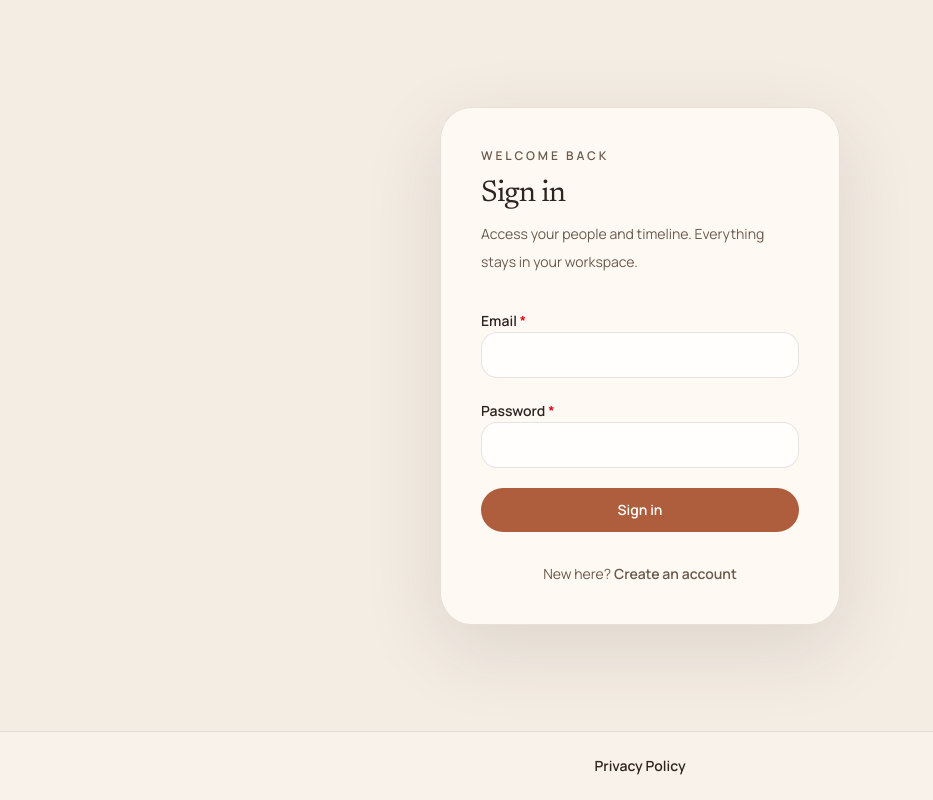
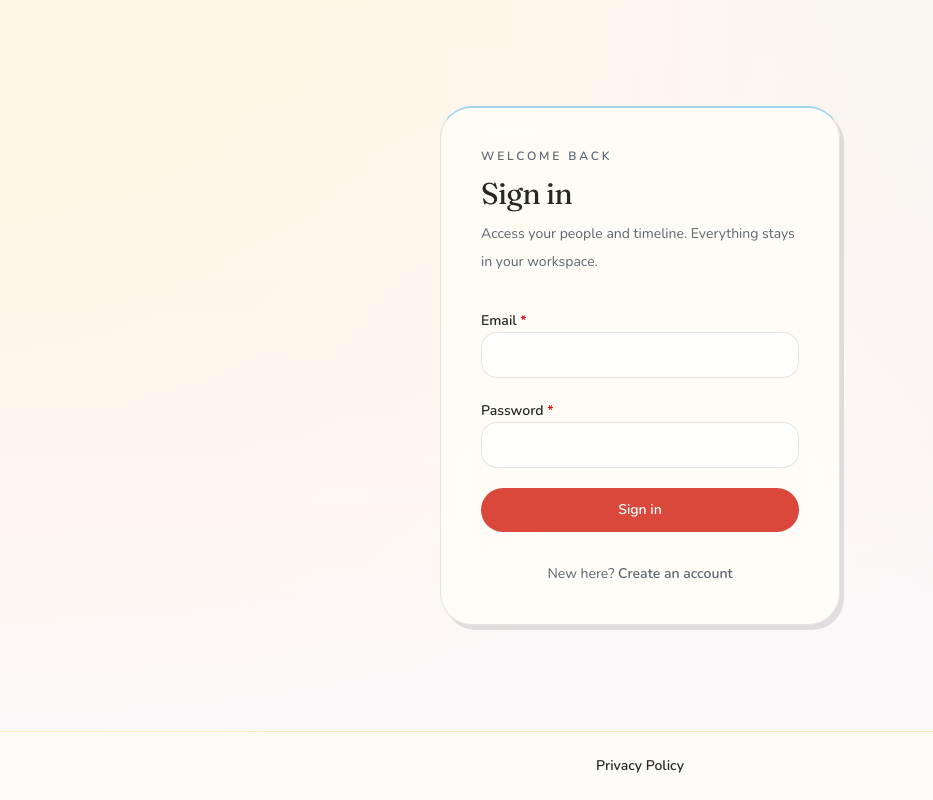
Before and after one commit to bellaslee/tether, a Next.js app: page /login in a window 1280 px wide. Shown: the whole page, without its empty margins (0-933 px from the left). Built offline with nearby package versions, Linux system fonts and the light colour scheme; no server answers.

Commit message:
ui: update design kit

```diff
--- a/src/app/(auth)/login/page.tsx
+++ b/src/app/(auth)/login/page.tsx
@@ -13,7 +13,7 @@ export default async function LoginPage() {
   return (
     <>
     <main className="mx-auto flex w-full max-w-md flex-1 flex-col justify-center px-6 py-16">
-      <div className="card-surface rounded-[2rem] border border-border-soft p-8 sm:p-10">
+      <div className="card-surface rounded-[2rem] border border-border-soft border-t-2 border-t-accent-sky/50 p-8 sm:p-10">
         <p className="text-xs font-semibold uppercase tracking-[0.24em] text-muted">Welcome back</p>
         <h1 className="mt-3 font-display text-3xl tracking-tight">Sign in</h1>
         <p className="mt-2 text-sm leading-7 text-muted">
--- a/src/app/(auth)/signup/page.tsx
+++ b/src/app/(auth)/signup/page.tsx
@@ -13,7 +13,7 @@ export default async function SignupPage() {
   return (
     <>
     <main className="mx-auto flex w-full max-w-md flex-1 flex-col justify-center px-6 py-16">
-      <div className="card-surface rounded-[2rem] border border-border-soft p-8 sm:p-10">
+      <div className="card-surface rounded-[2rem] border border-border-soft border-t-2 border-t-accent-sun/50 p-8 sm:p-10">
         <p className="text-xs font-semibold uppercase tracking-[0.24em] text-muted">Start quietly</p>
         <h1 className="mt-3 font-display text-3xl tracking-tight">Create your account</h1>
         <p className="mt-2 text-sm leading-7 text-muted">
--- a/src/app/globals.css
+++ b/src/app/globals.css
@@ -1,17 +1,31 @@
 @import "tailwindcss";
 
 :root {
-  --background: #f4ede4;
-  --foreground: #2d241d;
-  --surface: rgba(255, 252, 246, 0.85);
-  --surface-strong: rgba(255, 250, 242, 0.96);
-  --border-soft: rgba(89, 66, 47, 0.14);
-  --muted: #6b5a4c;
-  --accent: #ae5d3d;
-  --accent-soft: rgba(174, 93, 61, 0.12);
-  --success: #2e7d5a;
-  --warning: #9d6631;
-  --shadow: 0 24px 80px rgba(66, 42, 26, 0.12);
+  --background: #fff8f0;
+  --foreground: #2a2624;
+  --surface: rgba(255, 253, 248, 0.88);
+  --surface-strong: rgba(255, 251, 244, 0.96);
+  --border-soft: rgba(42, 38, 36, 0.12);
+  --muted: #5c6570;
+  --accent: #d9483b;
+  --accent-soft: rgba(217, 72, 59, 0.14);
+  /** Playful accents (borders, chips) — coral stays primary interactive via --accent */
+  --accent-sun: #e2c230;
+  --accent-sky: #4eb0e0;
+  --accent-sun-soft: rgba(226, 194, 48, 0.22);
+  --accent-sky-soft: rgba(78, 176, 224, 0.2);
+  --success: #2a8f5c;
+  --warning: #c27830;
+  /** Offset drop shadow (down + right), no blur. */
+  --shadow-depth: rgba(42, 38, 50, 0.13);
+  --shadow-depth-soft: rgba(42, 38, 50, 0.07);
+  --shadow: 4px 5px 0 var(--shadow-depth);
+  --shadow-lift: 2px 3px 0 var(--shadow-depth-soft);
+  /** Shared with `body` and sticky chrome — viewport-locked via `background-attachment: fixed` where used. */
+  --page-wash-image:
+    radial-gradient(circle at 0% 0%, rgba(255, 232, 150, 0.16), transparent 55%),
+    radial-gradient(circle at 100% 0%, rgba(170, 220, 255, 0.14), transparent 52%),
+    linear-gradient(180deg, #fff8f0 0%, #fff7f4 48%, #faf9fc 100%);
 }
 
 @theme inline {
@@ -23,27 +37,37 @@
   --color-muted: var(--muted);
   --color-accent: var(--accent);
   --color-accent-soft: var(--accent-soft);
+  --color-accent-sun: var(--accent-sun);
+  --color-accent-sky: var(--accent-sky);
+  --color-accent-sun-soft: var(--accent-sun-soft);
+  --color-accent-sky-soft: var(--accent-sky-soft);
   --color-success: var(--success);
   --color-warning: var(--warning);
-  --font-sans: var(--font-manrope);
-  --font-display: var(--font-newsreader);
+  --font-sans: var(--font-nunito);
+  --font-display: var(--font-fraunces);
 }
 
 * {
   box-sizing: border-box;
 }
 
+/**
+ * Page wash is painted on `body` (not `html`): otherwise a solid body fill
+ * covers the viewport and hides gradients on the root element.
+ */
 html {
-  background:
-    radial-gradient(circle at top left, rgba(245, 189, 113, 0.22), transparent 32%),
-    radial-gradient(circle at top right, rgba(153, 99, 74, 0.16), transparent 28%),
-    linear-gradient(180deg, #f8f2ea 0%, #f0e7dd 45%, #efe4d7 100%);
+  background-color: var(--background);
+  height: 100%;
 }
 
 body {
-  background: var(--background);
+  min-height: 100%;
   color: var(--foreground);
-  font-family: var(--font-manrope), sans-serif;
+  font-family: var(--font-nunito), system-ui, sans-serif;
+  background-color: var(--background);
+  background-image: var(--page-wash-image);
+  background-repeat: no-repeat;
+  background-attachment: fixed;
 }
 
 a {
@@ -72,13 +96,21 @@ summary {
 }
 
 ::selection {
-  background: rgba(174, 93, 61, 0.22);
+  background: rgba(217, 72, 59, 0.22);
 }
 
 .card-surface {
   background: var(--surface);
   backdrop-filter: blur(18px);
   box-shadow: var(--shadow);
+}
+
+/** Person detail sticky header — same wash as the page, locked to the viewport. */
+.prm-person-sticky-header {
+  background-color: var(--background);
+  background-image: var(--page-wash-image);
+  background-repeat: no-repeat;
+  background-attachment: fixed;
 }
 
 /** Shared PRM page shells — keep list views and form flows visually aligned. */
--- a/src/app/layout.tsx
+++ b/src/app/layout.tsx
@@ -1,18 +1,18 @@
 import type { Metadata } from 'next';
 import { Analytics } from '@vercel/analytics/react';
-import { Manrope, Newsreader } from 'next/font/google';
+import { Fraunces, Nunito } from 'next/font/google';
 import { PrivacyPolicyProvider } from '@/components/app/privacy-policy-context';
 import './globals.css';
 
-const bodyFont = Manrope({
-  variable: '--font-manrope',
+const bodyFont = Nunito({
+  variable: '--font-nunito',
   subsets: ['latin'],
 });
 
-const displayFont = Newsreader({
-  variable: '--font-newsreader',
+const displayFont = Fraunces({
+  variable: '--font-fraunces',
   subsets: ['latin'],
-  style: ['normal', 'italic'],
+  axes: ['SOFT', 'WONK', 'opsz'],
 });
 
 export const metadata: Metadata = {
--- a/src/components/app/app-nav.tsx
+++ b/src/components/app/app-nav.tsx
@@ -8,7 +8,7 @@ type AppNavProps = {
 
 export function AppNav({ context }: AppNavProps) {
   return (
-    <header className="relative z-[101] border-b border-border-soft bg-surface-strong/80 backdrop-blur-md">
+    <header className="relative z-[101] border-b border-accent-sky/35 bg-surface-strong/80 backdrop-blur-md">
       <div className="mx-auto flex w-full max-w-6xl flex-wrap items-center justify-between gap-4 px-6 py-4 sm:px-10 lg:px-12">
         <div className="flex flex-wrap items-center gap-6">
           <Link
--- a/src/components/app/privacy-policy-lightbox.tsx
+++ b/src/components/app/privacy-policy-lightbox.tsx
@@ -44,7 +44,7 @@ export function PrivacyPolicyLightbox({ open, onClose }: PrivacyPolicyLightboxPr
         role="dialog"
         aria-modal="true"
         aria-labelledby={titleId}
-        className="card-surface max-h-[min(90dvh,48rem)] w-full max-w-3xl overflow-y-auto rounded-[1.75rem] border border-border-soft p-6 shadow-[var(--shadow)] sm:p-8"
+        className="card-surface max-h-[min(90dvh,48rem)] w-full max-w-3xl overflow-y-auto rounded-[1.75rem] border border-border-soft p-6 sm:p-8"
         onClick={(e) => e.stopPropagation()}
       >
         <div className="flex flex-wrap items-start justify-between gap-3">
--- a/src/components/app/site-footer.tsx
+++ b/src/components/app/site-footer.tsx
@@ -6,7 +6,7 @@ export function SiteFooter() {
   const { openPrivacyPolicy } = usePrivacyPolicy();
 
   return (
-    <footer className="mt-auto border-t border-border-soft bg-surface-strong/40 py-6">
+    <footer className="mt-auto border-t border-accent-sun/30 bg-surface-strong/40 py-6">
       <div className="mx-auto flex max-w-6xl flex-wrap items-center justify-center gap-x-4 gap-y-2 px-6 text-sm text-muted sm:px-10 lg:px-12">
         <button
           type="button"
--- a/src/components/app/user-menu.tsx
+++ b/src/components/app/user-menu.tsx
@@ -67,7 +67,7 @@ export function UserMenu({
           id={menuId}
           role="menu"
           aria-orientation="vertical"
-          className="card-surface absolute right-0 z-50 mt-2 min-w-[12.5rem] rounded-2xl border border-border-soft py-2 shadow-[0_12px_40px_rgba(66,42,26,0.12)]"
+          className="card-surface absolute right-0 z-50 mt-2 min-w-[12.5rem] rounded-2xl border border-border-soft py-2"
         >
           {accountEmail ? (
             <p
--- a/src/components/people/person-detail-header.tsx
+++ b/src/components/people/person-detail-header.tsx
@@ -68,7 +68,7 @@ export function PersonDetailHeader({
               role="dialog"
               aria-modal="true"
               aria-labelledby="log-interaction-dialog-title"
-              className="card-surface max-h-[min(90dvh,48rem)] w-full max-w-3xl overflow-y-auto rounded-[1.75rem] border border-border-soft p-6 shadow-[var(--shadow)] sm:p-8"
+              className="card-surface max-h-[min(90dvh,48rem)] w-full max-w-3xl overflow-y-auto rounded-[1.75rem] border border-border-soft p-6 sm:p-8"
               onClick={(e) => e.stopPropagation()}
             >
               <div className="flex flex-wrap items-start justify-between gap-3">
@@ -114,7 +114,7 @@ export function PersonDetailHeader({
   // content under <main> so the sticky containing block spans the full scroll height.
   return (
     <>
-      <div className="sticky top-0 z-40 -mx-6 w-[calc(100%+3rem)] max-w-none bg-background/95 px-6 pt-2 backdrop-blur-md sm:-mx-10 sm:w-[calc(100%+5rem)] sm:px-10 lg:-mx-12 lg:w-[calc(100%+6rem)] lg:px-12">
+      <div className="prm-person-sticky-header sticky top-0 z-40 -mx-6 w-[calc(100%+3rem)] max-w-none px-6 pt-2 sm:-mx-10 sm:w-[calc(100%+5rem)] sm:px-10 lg:-mx-12 lg:w-[calc(100%+6rem)] lg:px-12">
         <div className="w-full space-y-4 border-b border-border-soft pb-3">
           <div className="flex flex-col gap-4 sm:flex-row sm:items-start sm:justify-between">
             <div className="min-w-0 flex-1">{children}</div>
--- a/src/components/ui/button.tsx
+++ b/src/components/ui/button.tsx
@@ -22,7 +22,7 @@ const BASE =
 
 /** Lift + warm shadow on hover (pill controls) — kept subtle. */
 const HOVER_LIFT_PILL =
-  'hover:-translate-y-px hover:shadow-[0_6px_18px_rgba(66,42,26,0.09)] disabled:hover:translate-y-0 disabled:hover:shadow-none';
+  'hover:-translate-y-px hover:shadow-[var(--shadow-lift)] disabled:hover:translate-y-0 disabled:hover:shadow-none';
 
 /** Barely-there lift for text-style controls. */
 const HOVER_LIFT_TEXT =
--- a/src/components/ui/confirm-lightbox.tsx
+++ b/src/components/ui/confirm-lightbox.tsx
@@ -90,7 +90,7 @@ export function ConfirmLightbox({
         role="dialog"
         aria-modal="true"
         aria-labelledby={titleId}
-        className="card-surface w-full max-w-md rounded-[1.75rem] border border-border-soft p-6 shadow-[var(--shadow)] sm:p-8"
+        className="card-surface w-full max-w-md rounded-[1.75rem] border border-border-soft p-6 sm:p-8"
         onClick={(e) => e.stopPropagation()}
       >
         <h2
```
Also changed, not shown: src/app/page.tsx (+13 -7 lines).
